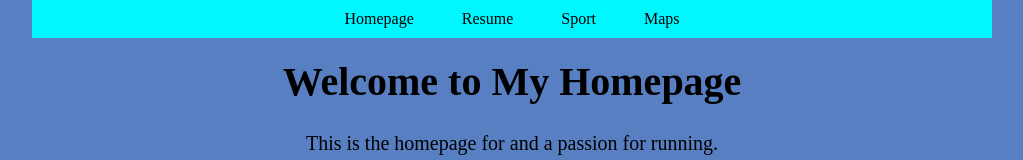
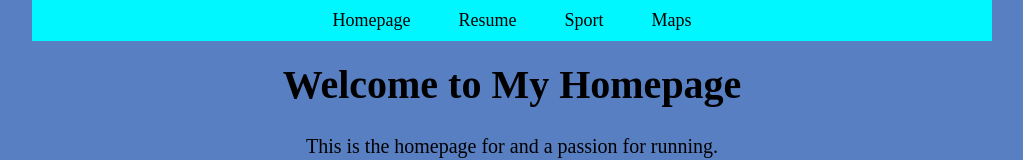
Before and after one commit to johnlopez939/johnlopez939.github.io, a plain HTML site: page Project/Project3/index.html in a window 1280 px wide. Shown: the top 160 px of the page, without its empty margins (128-1151 px from the left). Drawn offline with Linux system fonts and the light colour scheme; files whose address does not match are found by name.

Commit message:
fixed some dimensions

```diff
--- a/Project/Project3/css/indexStyle.css
+++ b/Project/Project3/css/indexStyle.css
@@ -114,7 +114,8 @@ body {
         font-size: 36px;
     }
 
-;    #indexIntro,
+    /* Change 4: slightly larger body text */
+    #indexIntro,
     #indexAdditionalInfo {
         font-size: 18px;
     }
@@ -138,8 +139,8 @@ body {
         font-size: 20px;
     }
 
-    /* Change 4: larger header title */
-    #indexHeader h1 {
-        font-size: 48px;
+    /* Change 4: larger nav links */
+    #indexNav ul li a {
+        font-size: 18px;
     }
 }
```
